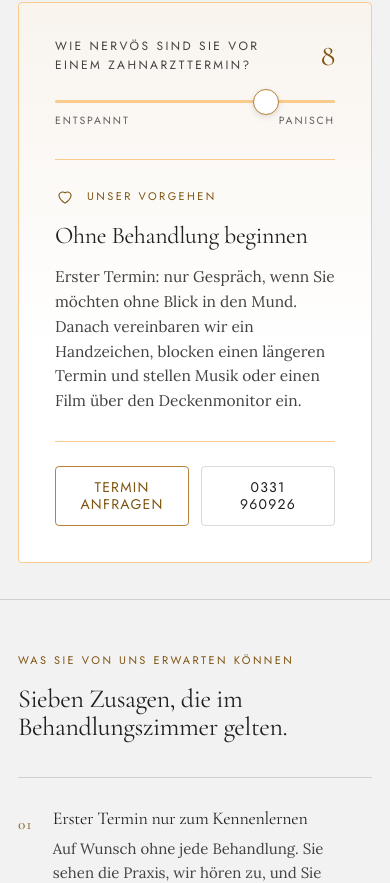
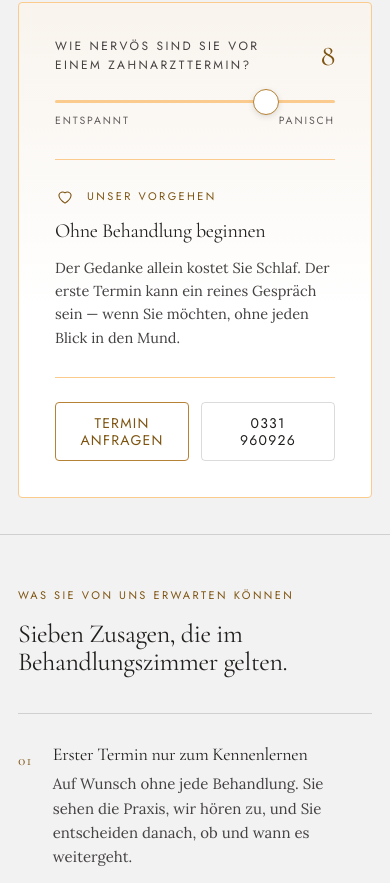
Before and after one commit to StefanPdm/zahnarztpraxis-gross, a Next.js app: page /angstpatienten in a window 390 px wide. Shown: the part 2314-3197 px from the top of the page. Built offline with nearby package versions, Linux system fonts and the light colour scheme.

Commit message:
Add responsive height adjustments for Angst-Regler and update team member experience

```diff
--- a/app/bausteine.css
+++ b/app/bausteine.css
@@ -181,3 +181,12 @@
   pointer-events: none;
 }
 @media (max-width: 640px) { .bildhinweis { left: 8px; bottom: 8px; padding: 5px 9px; } }
+
+/* ── Angst-Regler: Antwortfläche ───────────────────────────────────────────
+   Feste Höhe, damit beim Schieben weder die Karte noch das Bild daneben
+   springt. Bemessen für den längsten der zehn Texte (rund 150 Zeichen) samt
+   zweizeiliger Überschrift; wird ein Text länger, wächst die Fläche, statt
+   ihn abzuschneiden. Mobil trägt die Karte niemand daneben — dort frei. */
+.angst-antwort { min-height: 205px; }
+@media (max-width: 1200px) { .angst-antwort { min-height: 245px; } }
+@media (max-width: 1000px) { .angst-antwort { min-height: 0; } }
--- a/components/AngstRegler.tsx
+++ b/components/AngstRegler.tsx
@@ -14,30 +14,44 @@ import { praxis } from "@/lib/praxis";
   stehen dort direkt darunter im Seitentext).
 */
 
-type Stufe = { min: number; max: number; label: string; icon: string; text: string };
+type Stufe = { min: number; max: number; label: string; icon: string };
 
+/* Drei Vorgehensweisen — sie geben der Antwort Überschrift und Zeichen. */
 const stufen: Stufe[] = [
-  {
-    min: 1,
-    max: 3,
-    label: "Routine",
-    icon: "M20 6L9 17l-5-5",
-    text: "Dann halten wir es kurz: Kontrolle, Reinigung, klare Ansage — und ein Recall-Intervall, das zu Ihren Zähnen passt statt zum Kalender.",
-  },
+  { min: 1, max: 3, label: "Routine", icon: "M20 6L9 17l-5-5" },
   {
     min: 4,
     max: 7,
     label: "Mit Ansage",
     icon: "M20 15a2 2 0 01-2 2H8l-4 4V6a2 2 0 012-2h12a2 2 0 012 2z",
-    text: "Wir erklären jeden Schritt, bevor er kommt, und legen Pausen ein, wenn Sie es brauchen. Betäubung besprechen wir vorher, nicht erst am Stuhl.",
   },
   {
     min: 8,
     max: 10,
     label: "Ohne Behandlung beginnen",
     icon: "M12 20.5s-7.3-4.6-7.3-9.8A4.6 4.6 0 0112 8.2a4.6 4.6 0 017.3 2.5c0 5.2-7.3 9.8-7.3 9.8z",
-    text: "Erster Termin: nur Gespräch, wenn Sie möchten ohne Blick in den Mund. Danach vereinbaren wir ein Handzeichen, blocken einen längeren Termin und stellen Musik oder einen Film über den Deckenmonitor ein.",
   },
+];
+
+/*
+  Ein eigener Text je Reglerwert 1–10 (Index 0 = Wert 1). Sie sind bewusst
+  ähnlich lang: die Antwortfläche hat eine feste Höhe, damit weder die Karte
+  noch das Bild daneben bei jedem Schieben springt. Wer hier ändert, bleibt
+  bei rund 150 Zeichen. Inhaltlich nur, was die Praxis belegt anbietet —
+  Gespräch, Pausen, Handzeichen, Zeitpuffer, Musik oder Film über den
+  Deckenmonitor.
+*/
+const texte: string[] = [
+  "Für Sie ist das ein Termin wie jeder andere. Dann halten wir ihn kurz: Kontrolle, Reinigung, klare Ansage — und ein Recall, das zu Ihren Zähnen passt.",
+  "Ein mulmiges Gefühl im Wartezimmer kennt fast jeder. Sagen Sie es ruhig beim Hinsetzen, dann erklären wir jeden Schritt, bevor wir ihn tun.",
+  "Sie sind gelassen, mögen aber keine Überraschungen. Deshalb hören Sie vorher, was ansteht, wie lange es dauert und was es kostet.",
+  "Der Termin steht im Kalender und macht sich bemerkbar. Wir nehmen das ernst: kurze Ansage vor jedem Schritt — und Sie bestimmen das Tempo.",
+  "Unangenehm, aber machbar: so beschreiben es die meisten. Wir legen Pausen ein, sobald Sie es brauchen, und erklären, was als Nächstes kommt.",
+  "Vor allem die Geräusche gehen Ihnen nahe. Auf Wunsch läuft Musik oder ein Film über den Monitor an der Decke, während wir arbeiten.",
+  "Sie schieben Termine eher auf. Die Betäubung besprechen wir vorher, nicht erst am Stuhl, und wir blocken genug Zeit, damit nichts hetzt.",
+  "Der Gedanke allein kostet Sie Schlaf. Der erste Termin kann ein reines Gespräch sein — wenn Sie möchten, ohne jeden Blick in den Mund.",
+  "Sie waren lange nicht mehr da und rechnen mit Vorwürfen. Die gibt es hier nicht. Wir fangen dort an, wo Sie heute stehen, in Ihrem Tempo.",
+  "Panik ist kein Makel, sondern ein Grund, anders vorzugehen: ein Handzeichen, das sofort stoppt, ein längerer Termin, kein Schritt ohne Ihr Ja.",
 ];
 
 export default function AngstRegler({
@@ -50,6 +64,7 @@ export default function AngstRegler({
   const aufStart = variante === "start";
   const [fear, setFear] = useState(start);
   const stufe = stufen.find((t) => fear >= t.min && fear <= t.max) ?? stufen[1];
+  const text = texte[fear - 1] ?? texte[4];
 
   return (
     <div
@@ -122,11 +137,11 @@ export default function AngstRegler({
 
       <div
         aria-live="polite"
+        className="angst-antwort"
         style={{
           marginTop: "30px",
           borderTop: "1px solid var(--color-accent-300)",
           paddingTop: "26px",
-          minHeight: aufStart ? "170px" : "190px",
         }}
       >
         <div style={{ display: "flex", alignItems: "center", gap: "12px", color: "var(--color-accent-700)" }}>
@@ -157,24 +172,24 @@ export default function AngstRegler({
         <p
           style={{
             fontFamily: "var(--font-heading)",
-            fontSize: "clamp(24px,2.4vw,32px)",
-            lineHeight: "1.16",
+            fontSize: "clamp(20px,1.8vw,25px)",
+            lineHeight: "1.18",
             letterSpacing: "-0.015em",
-            margin: "16px 0 0",
+            margin: "14px 0 0",
           }}
         >
           {stufe.label}
         </p>
         <p
           style={{
-            fontSize: aufStart ? "var(--fs-lead)" : "var(--fs-body-lg)",
+            fontSize: "var(--fs-body)",
             lineHeight: "1.6",
-            margin: "14px 0 0",
+            margin: "12px 0 0",
             color: "var(--color-neutral-800)",
             textWrap: "pretty",
           }}
         >
-          {stufe.text}
+          {text}
         </p>
       </div>
 
--- a/lib/team.ts
+++ b/lib/team.ts
@@ -60,7 +60,7 @@ export const team: Behandler[] = [
     fakten: [
       { label: 'Studium', value: 'Halle/Saale' },
       { label: 'Schwerpunkt', value: 'Implantologie · Prothetik' },
-      { label: 'Erfahrung', value: '1.200+ Implantate' },
+      { label: 'Erfahrung', value: '500+ Implantate' },
       { label: 'Hobbys', value: 'Wassersport, Angeln' },
       { label: 'Besonderheit', value: 'echter Potsdamer' },
     ],
```
